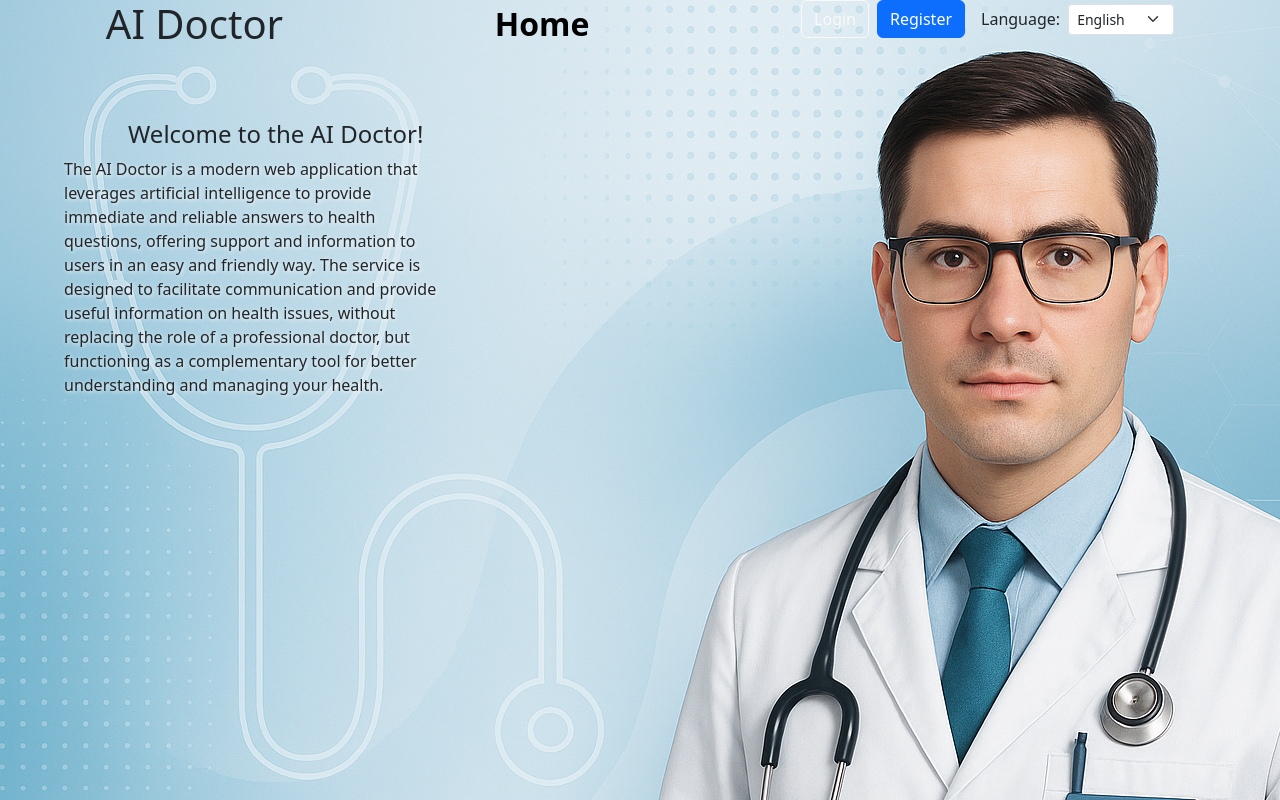
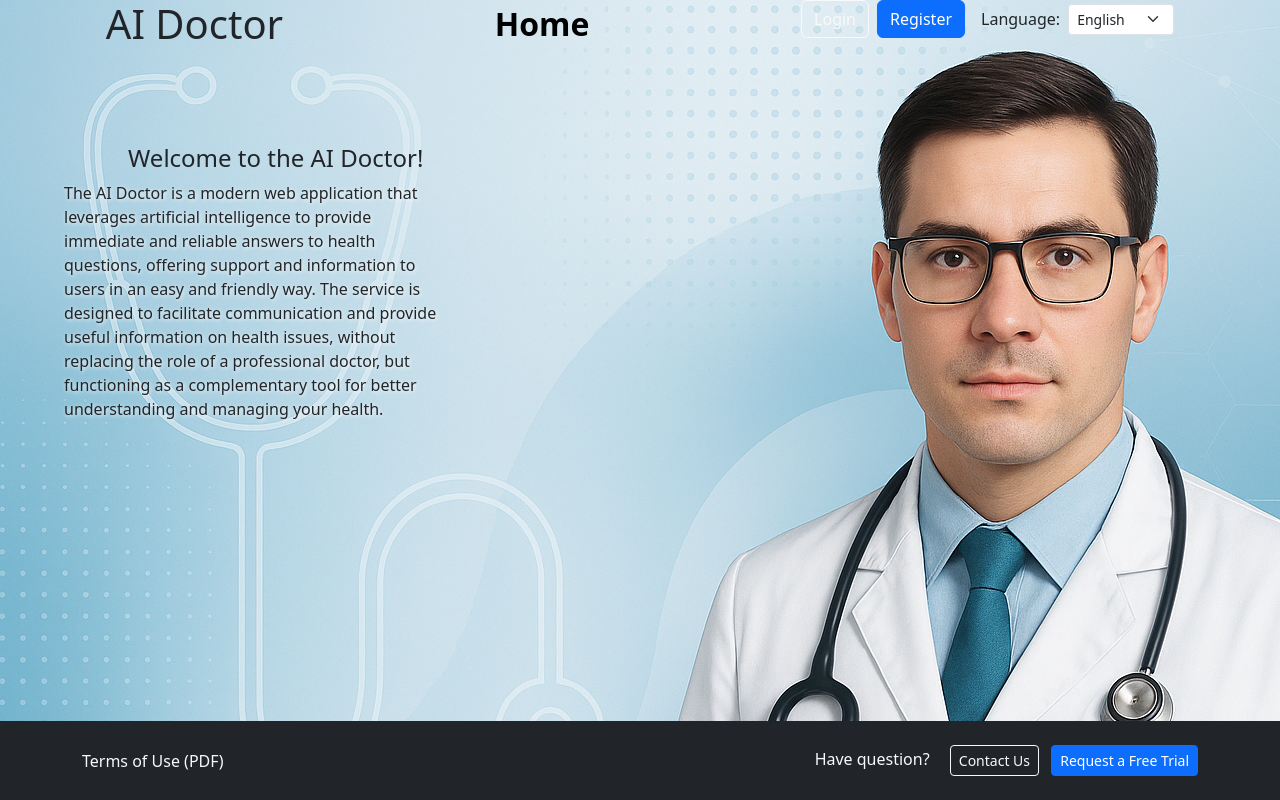
Before and after one commit to Dveskos/AIDoctor, a Flask app: page / in a window 1280 px wide. Run offline with Flask 3, Linux system fonts and the light colour scheme; some libraries are stand-ins or nearby versions.

```diff
--- a/app.py
+++ b/app.py
@@ -321,4 +321,5 @@ def delete_all_questions():
 
 
 if __name__ == '__main__':
-    app.run(debug=True)
+    port = int(os.environ.get("PORT", 10000))
+    app.run(host="0.0.0.0", port=port)
--- a/templates/forgot_password.html
+++ b/templates/forgot_password.html
@@ -21,5 +21,6 @@
         <a href="{{ url_for('login') }}">Επιστροφή στη σύνδεση</a>
     </div>
 </div>
+
 </body>
 </html>
--- a/templates/index.html
+++ b/templates/index.html
@@ -37,9 +37,9 @@
             </div>
         </div>
     </div>
-
+    <br>
     <h2 class="welcome animated-text" id="welcome">{% if language == 'el' %}Καλώς ήρθατε στον AI Γιατρό!{% else %}Welcome to the AI Doctor!{% endif %}</h2>
-    <p class="des animated-text" id="des">{% if language == 'el' %}Ο AI Γιατρός είναι μια σύγχρονη διαδικτυακή εφαρμογή που αξιοποιεί την τεχνητή νοημοσύνη για να παρέχει άμεσες και αξιόπιστες απαντήσεις σε ερωτήσεις υγείας, προσφέροντας υποστήριξη και ενημέρωση στους χρήστες με εύκολο και φιλικό τρόπο. Η υπηρεσία έχει σχεδιαστεί ώστε να διευκολύνει την επικοινωνία και να προσφέρει χρήσιμες πληροφορίες για θέματα υγείας, χωρίς να αντικαθιστά τον ρόλο του επαγγελματία ιατρού, αλλά να λειτουργεί ως συμπληρωματικό εργαλείο για την καλύτερη κατανόηση και διαχείριση της υγείας σας.{% else %}The AI Doctor is a modern web application that leverages artificial intelligence to provide immediate and reliable answers to health questions, offering support and information to users in an easy and friendly way. The service is designed to facilitate communication and provide useful information on health issues, without replacing the role of a professional doctor, but functioning as a complementary tool for better understanding and managing your health.{% endif %}</p>
+    <p class="des animated-text" id="description">{% if language == 'el' %}Ο AI Γιατρός είναι μια σύγχρονη διαδικτυακή εφαρμογή που αξιοποιεί την τεχνητή νοημοσύνη για να παρέχει άμεσες και αξιόπιστες απαντήσεις σε ερωτήσεις υγείας, προσφέροντας υποστήριξη και ενημέρωση στους χρήστες με εύκολο και φιλικό τρόπο. Η υπηρεσία έχει σχεδιαστεί ώστε να διευκολύνει την επικοινωνία και να προσφέρει χρήσιμες πληροφορίες για θέματα υγείας, χωρίς να αντικαθιστά τον ρόλο του επαγγελματία ιατρού, αλλά να λειτουργεί ως συμπληρωματικό εργαλείο για την καλύτερη κατανόηση και διαχείριση της υγείας σας.{% else %}The AI Doctor is a modern web application that leverages artificial intelligence to provide immediate and reliable answers to health questions, offering support and information to users in an easy and friendly way. The service is designed to facilitate communication and provide useful information on health issues, without replacing the role of a professional doctor, but functioning as a complementary tool for better understanding and managing your health.{% endif %}</p>
     <p id="current_lang" style="display:none"></p>
     {% if session.get('user_id') %}
     <div class="forming">
@@ -64,6 +64,7 @@
     const translations = {
         el: {
             lg: "Αρχική",
+            terms: "Όροι Χρήσης (PDF)",
             header: "AI Γιατρός",
             welcome: "Καλώς ήρθατε στον AI Γιατρό!",
             label_language: "Γλώσσα:",
@@ -71,10 +72,11 @@
             submit_btn: "Ρώτησε",
             answer_header: "Απάντηση AI Γιατρού:",
             current_lang: "Τρέχουσα γλώσσα: Ελληνικά",
-            des: "Ο AI Γιατρός είναι μια σύγχρονη διαδικτυακή εφαρμογή που αξιοποιεί την τεχνητή νοημοσύνη για να παρέχει άμεσες και αξιόπιστες απαντήσεις σε ερωτήσεις υγείας, προσφέροντας υποστήριξη και ενημέρωση στους χρήστες με εύκολο και φιλικό τρόπο. Η υπηρεσία έχει σχεδιαστεί ώστε να διευκολύνει την επικοινωνία και να προσφέρει χρήσιμες πληροφορίες για θέματα υγείας, χωρίς να αντικαθιστά τον ρόλο του επαγγελματία ιατρού, αλλά να λειτουργεί ως συμπληρωματικό εργαλείο για την καλύτερη κατανόηση και διαχείριση της υγείας σας."
+            description: "Ο AI Γιατρός είναι μια σύγχρονη διαδικτυακή εφαρμογή που αξιοποιεί την τεχνητή νοημοσύνη για να παρέχει άμεσες και αξιόπιστες απαντήσεις σε ερωτήσεις υγείας, προσφέροντας υποστήριξη και ενημέρωση στους χρήστες με εύκολο και φιλικό τρόπο. Η υπηρεσία έχει σχεδιαστεί ώστε να διευκολύνει την επικοινωνία και να προσφέρει χρήσιμες πληροφορίες για θέματα υγείας, χωρίς να αντικαθιστά τον ρόλο του επαγγελματία ιατρού, αλλά να λειτουργεί ως συμπληρωματικό εργαλείο για την καλύτερη κατανόηση και διαχείριση της υγείας σας."
         },
         en: {
             lg: "Home",
+            terms: "Terms of Use (PDF)",
             header: "AI Doctor",
             welcome: "Welcome to the AI Doctor!",
             label_language: "Language:",
@@ -82,20 +84,20 @@
             submit_btn: "Ask",
             answer_header: "AI Doctor Response:",
             current_lang: "Current language: English",
-            des: "The AI Doctor is a modern web application that leverages artificial intelligence to provide immediate and reliable answers to health questions, offering support and information to users in an easy and friendly way. The service is designed to facilitate communication and provide useful information on health issues, without replacing the role of a professional doctor, but functioning as a complementary tool for better understanding and managing your health."
+            description: "The AI Doctor is a modern web application that leverages artificial intelligence to provide immediate and reliable answers to health questions, offering support and information to users in an easy and friendly way. The service is designed to facilitate communication and provide useful information on health issues, without replacing the role of a professional doctor, but functioning as a complementary tool for better understanding and managing your health."
         }
     };
-
     document.getElementById('language').addEventListener('change', function() {
         var lang = this.value;
         document.getElementById('lg').textContent = translations[lang].lg;
+        document.getElementById('terms').textContent = translations[lang].terms;
         document.getElementById('header').textContent = translations[lang].header;
         document.getElementById('welcome').textContent = translations[lang].welcome;
         document.getElementById('label_language').textContent = translations[lang].label_language;
+        document.getElementById('current_lang').textContent = translations[lang].current_lang;
+        document.getElementById('description').textContent = translations[lang].description;
         document.getElementById('label_question').textContent = translations[lang].label_question;
         document.getElementById('submit_btn').textContent = translations[lang].submit_btn;
-        document.getElementById('current_lang').textContent = translations[lang].current_lang;
-        document.getElementById('des').textContent = translations[lang].des;
         // Αν υπάρχει απάντηση, άλλαξε και το header της απάντησης
         if(document.getElementById('answer_header')) {
             document.getElementById('answer_header').textContent = translations[lang].answer_header;
@@ -108,5 +110,26 @@
         document.getElementById("spinner").style.display = "none";
     });
     </script>
+
+    <footer class="bg-dark text-light py-4 mt-5 fixed-bottom">
+    <div class="container d-flex flex-column flex-md-row justify-content-between align-items-center">
+        <div class="mb-3 mb-md-0">
+        <a href="/static/docs/terms.pdf" id="terms" download class="text-light text-decoration-none">
+            {% if language == 'el' %}Όροι Χρήσης (PDF){% else %}Terms of Use (PDF){% endif %}
+        </a>
+        </div>
+        <div>
+        <span class="me-3">Have question?</span>
+        <a href="mailto:dveskos@gmail.com?subject=AI Doctor Question" class="btn btn-outline-light btn-sm me-2">
+            Contact Us
+        </a>
+        <a href="mailto:dveskos@gmail.com?subject=Request%20Free%20Trial" class="btn btn-primary btn-sm">
+            Request a Free Trial
+        </a>
+        </div>
+    </div>
+    </footer>
+
+
 </body>
 </html>
```
Also changed, not shown: requirements.txt (added, +11 -0 lines), templates/dashboard.html (+20 -0 lines), templates/login.html (+20 -0 lines), templates/register.html (+20 -0 lines), 2 other files.
